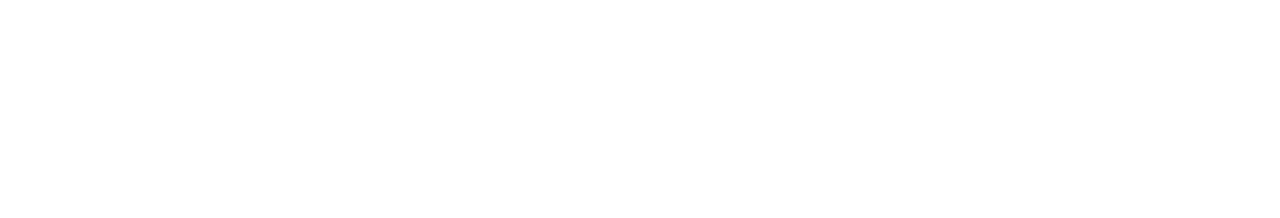
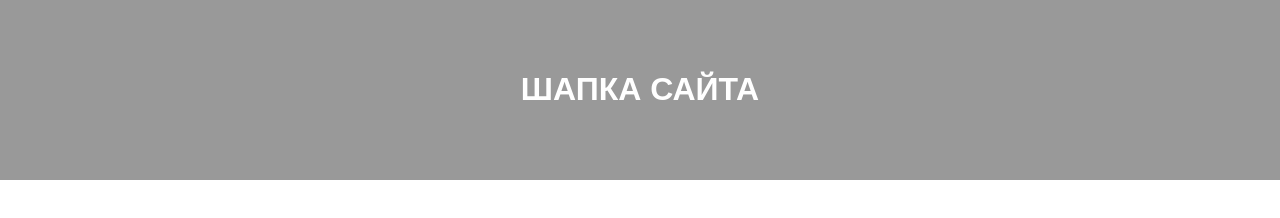
Before and after one commit to Svet6os6laV6/git-lesson, a plain HTML site: page index.html in a window 1280 px wide. Drawn offline with Linux system fonts and the light colour scheme.

Commit message:
Header commit

```diff
--- a/index.html
+++ b/index.html
@@ -6,6 +6,8 @@
     <title>Title</title>
 </head>
 <body>
-
+<header class="header">
+    <h1>Шапка сайта</h1>
+</header>
 </body>
 </html>
--- a/main.css
+++ b/main.css
@@ -0,0 +1,11 @@
+body{
+    margin:0;
+}
+.header{
+    padding: 50px 100px;
+    text-transform: uppercase;
+    color:#fff;
+    background: #999;
+    text-align: center;
+    font-family: sans-serif;
+}
```
